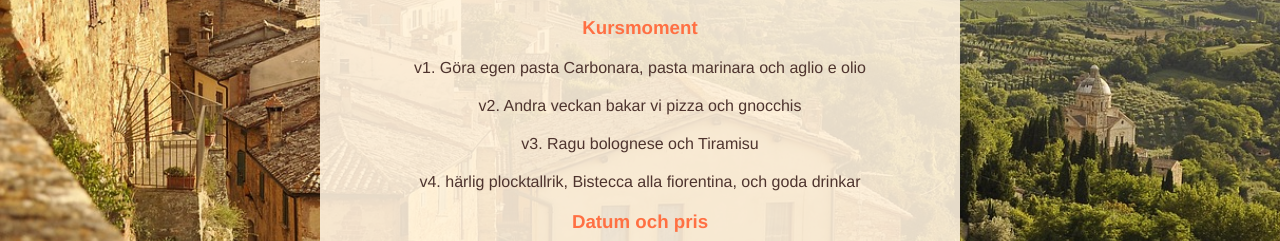
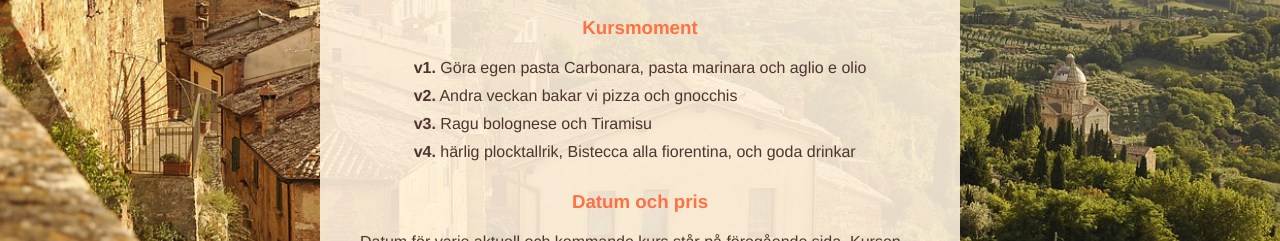
Before and after one commit to jockeBjers/cooking-school, a plain HTML site: page courses/italianclass.html in a window 1280 px wide. Shown: the part 436-677 px from the top of the page. Drawn offline with Linux system fonts and the light colour scheme.

Commit message:
change course page to include a list rather than just text. add gradient on header

```diff
--- a/courses/courses.css
+++ b/courses/courses.css
@@ -1,5 +1,4 @@
 #course-page {
-    height: 80vh;
     background-image:
         linear-gradient(to left, #fff3e0, transparent),
         url('../images/salad.jpg');
@@ -91,7 +90,14 @@ tr:hover {
     padding: 40px;
     margin: 40px;
     gap: 20px;
+    color: #4E342E;
+}
 
+.week-list {
+    list-style-type: none;
+}
+.week-list li {
+    margin-bottom: 10px;
 }
 
 h2,
@@ -116,7 +122,6 @@ p {
 @media all and (max-width: 800px) {
     #course-page {
         background: #FFF3E0;
-        height: fit-content;
     }
 
     table {
--- a/courses/italianclass.html
+++ b/courses/italianclass.html
@@ -28,10 +28,13 @@
             </div>
 
             <h3>Kursmoment</h3>
-            <p>v1. Göra egen pasta Carbonara, pasta marinara och aglio e olio</p>
-            <p>v2. Andra veckan bakar vi pizza och gnocchis</p>
-            <p>v3. Ragu bolognese och Tiramisu</p>
-            <p>v4. härlig plocktallrik, Bistecca alla fiorentina, och goda drinkar</p>
+            <ul class="week-list">
+                <li><b>v1.</b> Göra egen pasta Carbonara, pasta marinara och aglio e olio</li>
+                <li><b>v2.</b> Andra veckan bakar vi pizza och gnocchis</li>
+                <li><b>v3.</b> Ragu bolognese och Tiramisu</li>
+                <li><b>v4.</b> härlig plocktallrik, Bistecca alla fiorentina, och goda drinkar</li>
+            </ul>
+
 
             <h3>Datum och pris</h3>
             <p> Datum för varje aktuell och kommande kurs står på föregående sida. Kursen kostar 2000kr och all
--- a/styles.css
+++ b/styles.css
@@ -32,8 +32,10 @@ body {
 }
 
 /* HEADER */
+
 header {
     background-color: #FFF3E0;
+    background: radial-gradient(circle, rgba(255,255,255,1) 5%, rgba(252,240,215,1) 50%);
     padding: 20px;
     display: flex;
     flex-wrap: wrap;
@@ -434,7 +436,7 @@ footer {
 
     header .page-links:link,
     footer .page-links:link {
-        color: #FFF3E0;
+        color: rgb(255, 243, 224);
 
     }
 
```
Also changed, not shown: sign-up/sign-up-form.html (+1 -1 lines).
